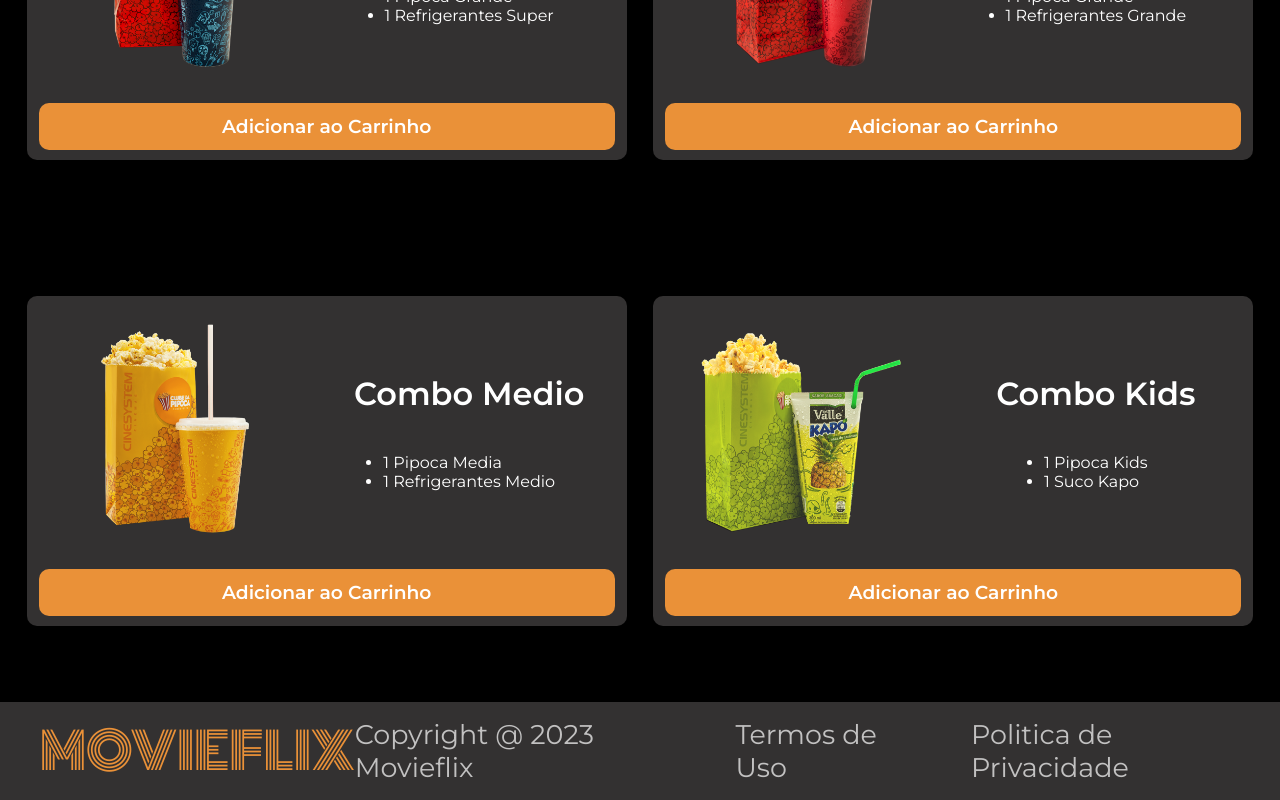
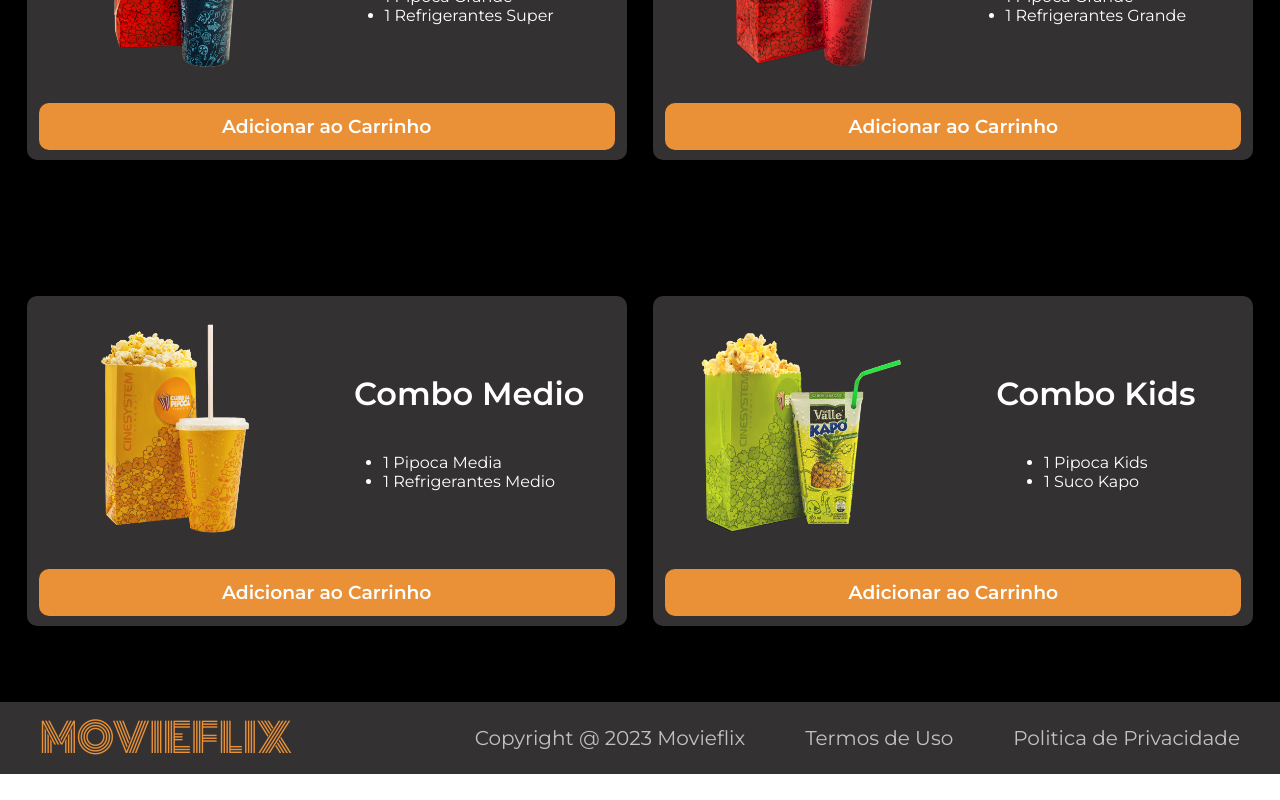
Before and after one commit to George-b1t/movieflix-frontend, a React (Vite) app: page /#/products in a window 1280 px wide. Shown: the part 939-1739 px from the top of the page. After the commit the page ends 1713 px from the top, so only its background shows below. Built offline with nearby package versions, Linux system fonts and the light colour scheme.

Commit message:
fix: FooterSize

```diff
--- a/src/components/Footer/styles.module.scss
+++ b/src/components/Footer/styles.module.scss
@@ -4,7 +4,7 @@
 
   width: 100%;
 
-  padding: 10px 0;
+  padding: 5px 0;
   justify-content: space-between;
 
   background-color: #333131;
@@ -13,7 +13,7 @@
     font-family: "Monoton", sans-serif;
     font-style: normal;
     font-weight: 400;
-    font-size: 50px;
+    font-size: 40px;
 
     color: #EA9138;
 
@@ -29,7 +29,7 @@
 
   a {
     font-family: 'Montserrat';
-    font-size: 27px;
+    font-size: 20px;
     text-decoration: none;
 
     color: #ffffffb3;
```
